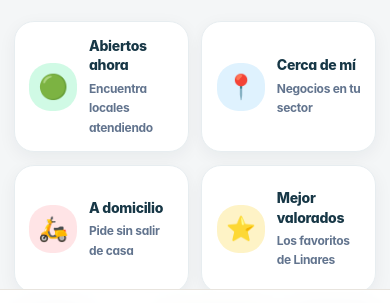
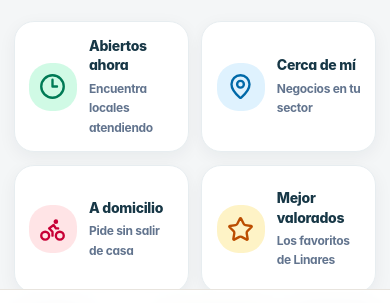
Before and after one commit to infoblacklinares/linaresya, a Next.js app: page / in a window 390 px wide. Shown: the part 392-695 px from the top of the page. Built offline with nearby package versions, Linux system fonts and the light colour scheme; no server answers; the database is empty.

Commit message:
Replace quick access emojis with consistent Lucide icons

```diff
--- a/components/HomeIntentNav.tsx
+++ b/components/HomeIntentNav.tsx
@@ -1,33 +1,34 @@
 "use client";
 
 import Link from "next/link";
+import { Clock3, MapPin, Bike, Star } from "lucide-react";
 
 const INTENTS = [
   {
     label: "Abiertos ahora",
     description: "Encuentra locales atendiendo",
-    icon: "🟢",
+    Icon: Clock3,
     href: "/buscar?abierto=1",
     iconStyle: "bg-emerald-100 text-emerald-700",
   },
   {
     label: "Cerca de mí",
     description: "Negocios en tu sector",
-    icon: "📍",
+    Icon: MapPin,
     href: "/buscar",
     iconStyle: "bg-sky-100 text-sky-700",
   },
   {
     label: "A domicilio",
     description: "Pide sin salir de casa",
-    icon: "🛵",
+    Icon: Bike,
     href: "/buscar?domicilio=1",
     iconStyle: "bg-rose-100 text-rose-700",
   },
   {
     label: "Mejor valorados",
     description: "Los favoritos de Linares",
-    icon: "⭐",
+    Icon: Star,
     href: "/buscar?orden=rating",
     iconStyle: "bg-amber-100 text-amber-700",
   },
@@ -35,20 +36,14 @@ const INTENTS = [
 
 export default function HomeIntentNav() {
   return (
-    <section
-      className="px-4 py-7 sm:px-6 sm:py-9"
-      aria-labelledby="home-intents-title"
-    >
+    <section className="px-4 py-7 sm:px-6 sm:py-9" aria-labelledby="home-intents-title">
       <div className="mx-auto max-w-7xl">
         <div className="mb-5 flex flex-wrap items-end justify-between gap-2 sm:mb-6">
           <div>
             <p className="mb-1 text-xs font-bold uppercase tracking-[0.16em] text-[#2B6E80]">
               LinaresYa te ayuda
             </p>
-            <h2
-              id="home-intents-title"
-              className="text-xl font-extrabold tracking-tight text-[#173746] sm:text-2xl"
-            >
+            <h2 id="home-intents-title" className="text-xl font-extrabold tracking-tight text-[#173746] sm:text-2xl">
               Encuentra lo que necesitas
             </h2>
             <p className="mt-1 text-sm text-slate-600 sm:text-base">
@@ -58,34 +53,20 @@ export default function HomeIntentNav() {
         </div>
 
         <div className="grid grid-cols-2 gap-3 sm:grid-cols-2 sm:gap-4 lg:grid-cols-4">
-          {INTENTS.map((item) => (
+          {INTENTS.map(({ label, description, Icon, href, iconStyle }) => (
             <Link
-              key={item.href}
-              href={item.href}
+              key={href}
+              href={href}
               className="group flex min-h-[124px] items-center gap-3 rounded-2xl border border-slate-200/90 bg-white p-4 shadow-[0_5px_18px_rgba(20,55,70,0.06)] transition duration-200 hover:-translate-y-1 hover:border-[#2B6E80]/40 hover:shadow-[0_12px_28px_rgba(20,55,70,0.11)] focus-visible:outline-none focus-visible:ring-2 focus-visible:ring-[#2B6E80] focus-visible:ring-offset-2 sm:min-h-[142px] sm:flex-col sm:items-start sm:justify-between sm:p-5"
             >
-              <span
-                className={`flex h-12 w-12 shrink-0 items-center justify-center rounded-2xl text-2xl sm:h-14 sm:w-14 sm:text-3xl ${item.iconStyle}`}
-                aria-hidden="true"
-              >
-                {item.icon}
+              <span className={`flex h-12 w-12 shrink-0 items-center justify-center rounded-2xl sm:h-14 sm:w-14 ${iconStyle}`} aria-hidden="true">
+                <Icon size={27} strokeWidth={2.1} />
               </span>
-
               <span className="min-w-0 flex-1 sm:w-full">
-                <span className="block text-sm font-extrabold leading-snug text-[#173746] sm:text-base">
-                  {item.label}
-                </span>
-                <span className="mt-1 block text-xs leading-relaxed text-slate-500 sm:text-sm">
-                  {item.description}
-                </span>
+                <span className="block text-sm font-extrabold leading-snug text-[#173746] sm:text-base">{label}</span>
+                <span className="mt-1 block text-xs leading-relaxed text-slate-500 sm:text-sm">{description}</span>
               </span>
-
-              <span
-                className="hidden text-lg font-semibold text-[#2B6E80] transition-transform group-hover:translate-x-1 sm:block"
-                aria-hidden="true"
-              >
-                →
-              </span>
+              <span className="hidden text-lg font-semibold text-[#2B6E80] transition-transform group-hover:translate-x-1 sm:block" aria-hidden="true">→</span>
             </Link>
           ))}
         </div>
```
